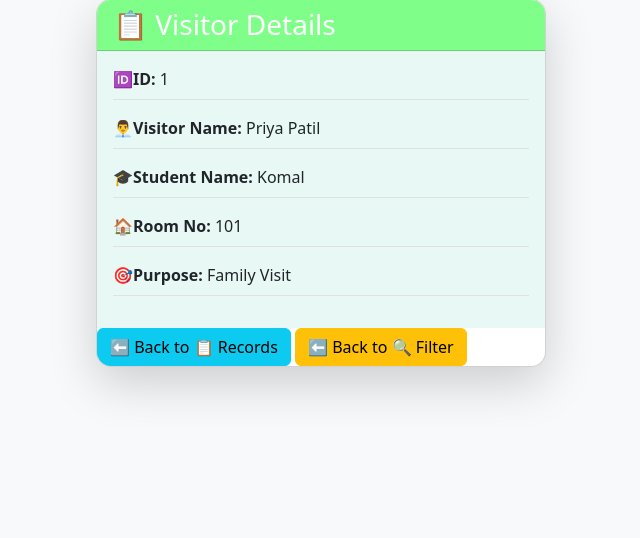
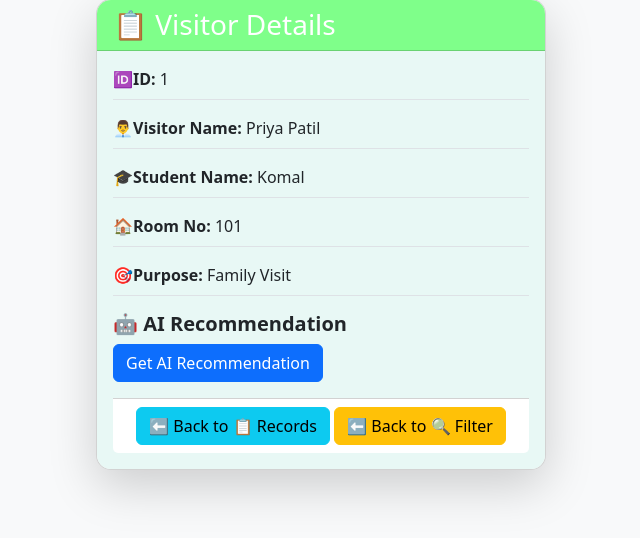
Before and after one commit to biradarvaishnavi444-png/python-training, a Flask app: page /view/1 in a window 1280 px wide. Shown: the part 49-587 px from the top of the page, without its empty margins (319-959 px from the left). Run offline with Flask 3, Linux system fonts and the light colour scheme; data comes from the database, SQL or seed files in the repository.

Commit message:
Add AI recommendation section to visitor details page for enhanced user guidance

```diff
--- a/templates/view.html
+++ b/templates/view.html
@@ -21,9 +21,23 @@
             <p class ="border-bottom pb-2"><strong> 🎓Student Name:</strong> {{ visitor['student_name'] }}</p>
             <p class ="border-bottom pb-2"><strong> 🏠Room No:</strong> {{ visitor['room_no'] }}</p>
             <p class ="border-bottom pb-2"><strong> 🎯Purpose:</strong> {{ visitor['purpose'] }}</p>
+         <!-- AI Tips Section -->
+<div class="mb-3">
+    <h5 class="fw-bold">🤖 AI Recommendation</h5>
+
+    {% if tip %}
+        <div class="alert alert-info">
+            {{ tip }}
         </div>
+    {% else %}
+        <a href="{{ url_for('get_ai_tip', id=visitor['id']) }}" class="btn btn-primary">
+            Get AI Recommendation
+        </a>
+    {% endif %}
+</div>
 
-        <div class="card-footerbg-white ">
+
+        <div class="card-footer bg-white text-center">
             <a href="/records" class="btn btn-info">⬅️ Back to 📋 Records</a>
             <a href="/filter" class="btn btn-warning">⬅️ Back to 🔍 Filter</a>
         </div>
```
